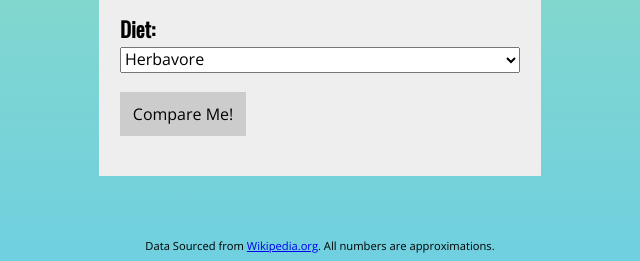
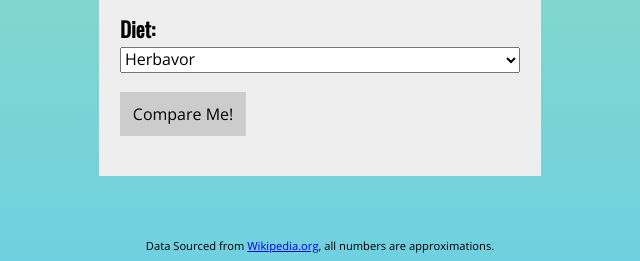
Before and after one commit to arounde/dinosaurs, a plain HTML site: page index.html in a window 1280 px wide. Shown: the part 592-853 px from the top of the page, 320-960 px from the left. Drawn offline with nearby package versions, Linux system fonts and the light colour scheme; a web font is replaced by a local one.

Commit message:
refactor: clean up final working code

```diff
--- a/index.html
+++ b/index.html
@@ -31,9 +31,9 @@
             <label><input id="weight" class="form-field__full" type="number" name="weight">lbs</label>
             <p>Diet:</p>
             <select id="diet" class="form-field__full" name="diet">
-                <option>Herbavore</option>
-                <option>Omnivore</option>
-                <option>Carnivore</option>
+                <option>Herbavor</option>
+                <option>Omnivor</option>
+                <option>Carnivor</option>
             </select>
             <div id="btn">Compare Me!</div>
         </div>
@@ -42,7 +42,7 @@
     <main id="grid"></main>
     <footer>
         <!-- Include information source -->
-        <p class="fine-print">Data Sourced from <a href="https://www.wikipedia.org/">Wikipedia.org</a>. All numbers are approximations.</p>
+        <p class="fine-print">Data Sourced from <a href="https://www.wikipedia.org/">Wikipedia.org</a>, all numbers are approximations.</p>
     </footer>
 </body>
 </html>
```
